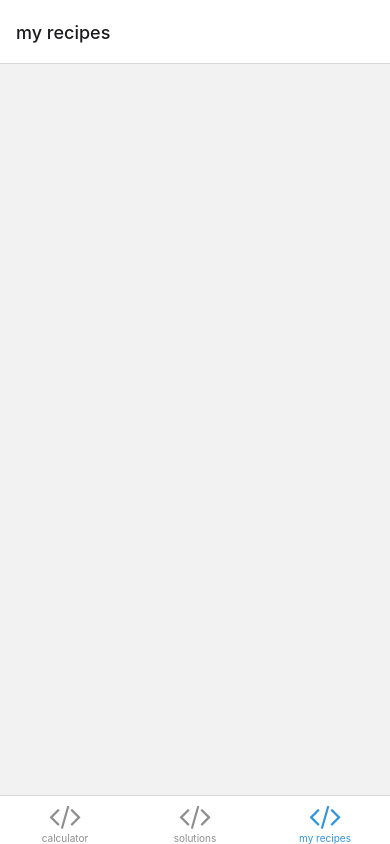
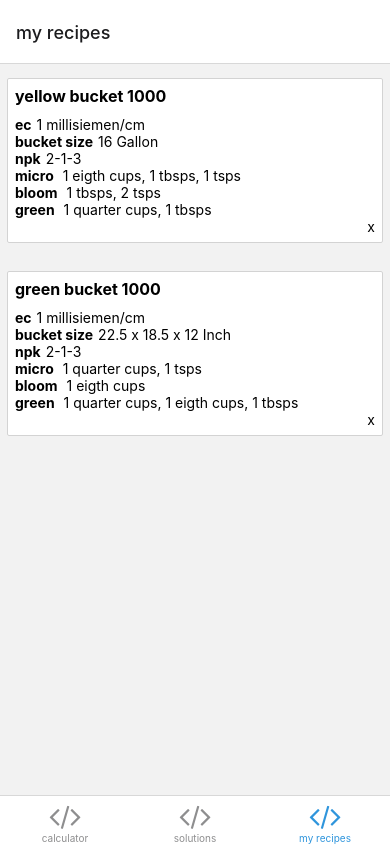
Before and after one commit to niole/hydrocalc-mobile, a React Native app: screen /MyRecipes in a window 390 px wide. Built offline with nearby package versions, Linux system fonts and the light colour scheme; what expo-linking would draw is missing.

Commit message:
Render recipes in tab

```diff
--- a/globalState/stateModificationHelpers.ts
+++ b/globalState/stateModificationHelpers.ts
@@ -27,7 +27,7 @@ export const updateSolution = (setter: SetSolutions, solutions: Solution[]) => (
   }
 }
 
-function addRecipe(setter: SetRecipes, recipes: Recipe[], recipe: Recipe): void {
+export const addRecipe = (setter: SetRecipes, recipes: Recipe[]) => (recipe: Recipe): void => {
   const duprecipes = recipes.find(s => s.id === recipe.id);
   if (!!duprecipes) {
     throw new Error("This recipe's id is already taken.");
@@ -36,7 +36,7 @@ function addRecipe(setter: SetRecipes, recipes: Recipe[], recipe: Recipe): void
   setter([...recipes, recipe]);
 }
 
-function removeRecipe(setter: SetRecipes, recipes: Recipe[], recipe: Recipe): void {
+export function removeRecipe(setter: SetRecipes, recipes: Recipe[], recipe: Recipe): void {
   setter(recipes.filter(s => s.id !== recipe.id));
 }
 
--- a/navigation/index.tsx
+++ b/navigation/index.tsx
@@ -5,7 +5,7 @@
  */
 import { FontAwesome } from '@expo/vector-icons';
 import { createBottomTabNavigator } from '@react-navigation/bottom-tabs';
-import { NavigationContainer, DefaultTheme, DarkTheme } from '@react-navigation/native';
+import { NavigationContainer, DefaultTheme } from '@react-navigation/native';
 import { createNativeStackNavigator } from '@react-navigation/native-stack';
 import * as React from 'react';
 import { ColorSchemeName, Pressable } from 'react-native';
@@ -25,7 +25,7 @@ export default function Navigation({ colorScheme }: { colorScheme: ColorSchemeNa
   return (
     <NavigationContainer
       linking={LinkingConfiguration}
-      theme={colorScheme === 'dark' ? DarkTheme : DefaultTheme}>
+      theme={DefaultTheme}>
       <RootNavigator />
     </NavigationContainer>
   );
@@ -105,12 +105,13 @@ function BottomTabNavigator() {
       </BottomTab.Screen>
       <BottomTab.Screen
         name="MyRecipes"
-        component={MyRecipes}
         options={{
           title: 'my recipes',
           tabBarIcon: ({ color }) => <TabBarIcon name="code" color={color} />,
         }}
-      />
+      >
+        {props => <MyRecipes recipes={recipes} setRecipes={setRecipes} {...props} />}
+      </BottomTab.Screen>
     </BottomTab.Navigator>
   );
 }
--- a/recipe/RecipeInstructions.tsx
+++ b/recipe/RecipeInstructions.tsx
@@ -9,12 +9,16 @@ import { getGallonsFromSize, getInputVolumeInstructions } from './inputCalculato
  * the recipe creates, i.e. a 16 gallon bucket with ec 1.1 millisiemens/cm with npk 213.
  */
 type RecipeInstructionsProps = {
+  showTitle?: boolean;
   recipe: Recipe;
 };
 
-export const RecipeInstructions: React.FC<RecipeInstructionsProps> = ({ recipe: { name, ec, bucketSize, solution } }) => (
+export const RecipeInstructions: React.FC<RecipeInstructionsProps> = ({
+  showTitle = true,
+  recipe: { name, ec, bucketSize, solution }
+}) => (
   <View>
-    <Text>{name}</Text>
+    {showTitle && <Text>{name}</Text>}
     <LabelValue label="ec" value={`${ec} millisiemen/cm`} />
     <LabelValue label="bucket size" value={<BucketSizeLabel bucketSize={bucketSize} />} />
     <LabelValue label="npk" value={<NpkLabel npk={solution.targetNpk} />} />
--- a/screens/MyRecipes.tsx
+++ b/screens/MyRecipes.tsx
@@ -1,19 +1,28 @@
 import * as React from 'react';
-
-import { SetRecipes, Recipe } from '../globalState';
+import { FlatList } from 'react-native';
+import { removeRecipe, SetRecipes, Recipe } from '../globalState';
 import { View } from '../components/Themed';
+import { Card } from '../components';
 import { RootTabScreenProps } from '../types';
 import { Screen } from './Screen';
+import { RecipeInstructions } from '../recipe/RecipeInstructions';
 
 type Props = {
   recipes: Recipe[];
   setRecipes: SetRecipes;
 };
 
-export default function MyRecipes({ navigation }: RootTabScreenProps<'MyRecipes'> & Props) {
+export default function MyRecipes({ setRecipes, recipes }: RootTabScreenProps<'MyRecipes'> & Props) {
   return (
     <Screen title="my recipes">
-      <View />
+      <FlatList
+        data={recipes}
+        renderItem={({ item }) => (
+          <Card title={item.name} onRemove={() => removeRecipe(setRecipes, recipes, item)}>
+            <RecipeInstructions showTitle={false} key={item.id} recipe={item} />
+          </Card>
+        )}
+      />
     </Screen>
   );
 }
```
